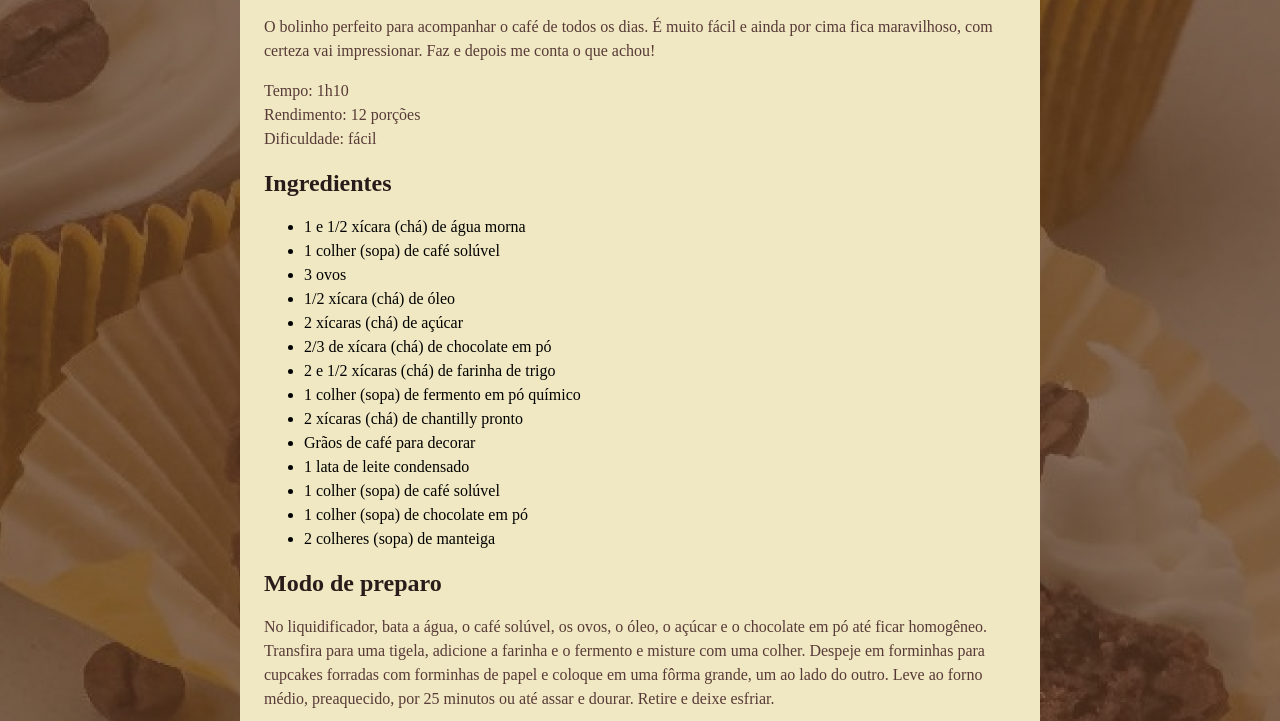
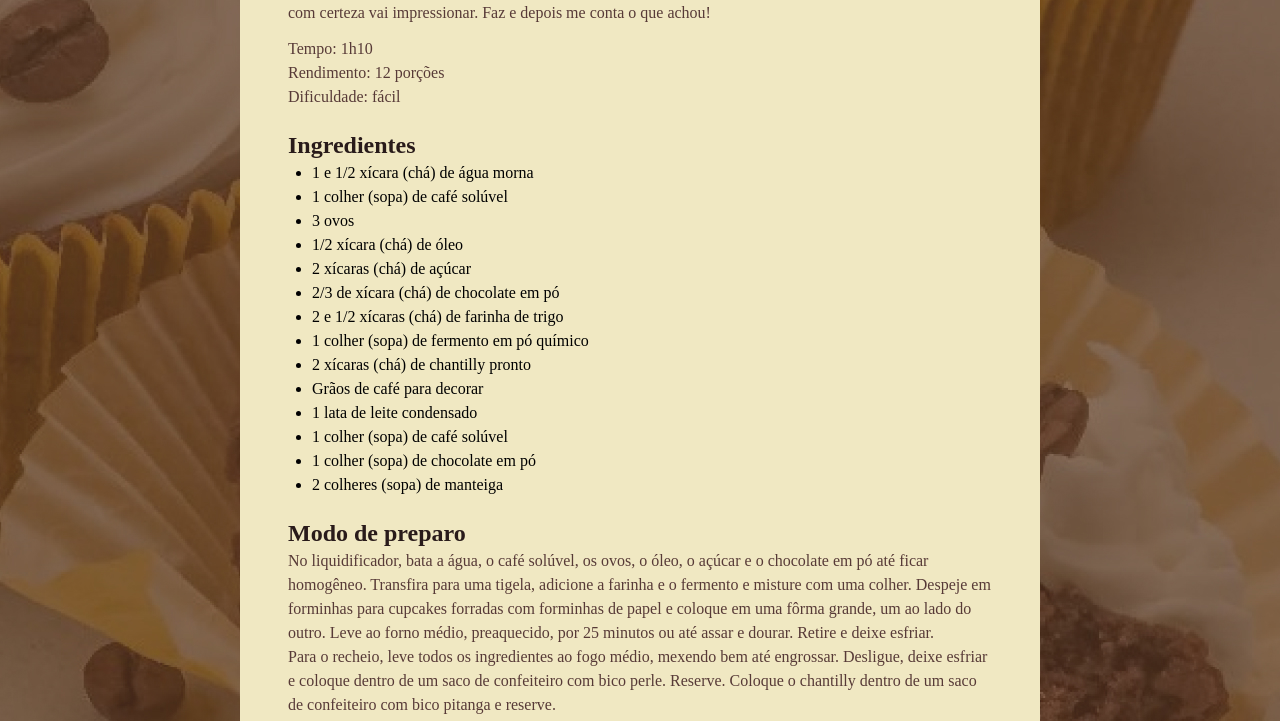
Before and after one commit to deividsantos18/projeto-receitas, a plain HTML site: page index.html in a window 1280 px wide. Shown: the part 586-1307 px from the top of the page. Drawn offline with Linux system fonts and the light colour scheme; a web font is replaced by a local one.

Commit message:
trabalhando com espaços

```diff
--- a/style.css
+++ b/style.css
@@ -1,3 +1,8 @@
+* {
+    margin: 0;
+    padding: 0;
+}
+
 :root {
     line-height: 150%;
 }
@@ -19,30 +24,41 @@ img {
     border-radius: 24px;
     margin: 48px auto;
     box-sizing: border-box;
+
 }
-
-/* main {
-    background-color: white;
-    padding: 0px 24px 24px 24px;
-} */
 
 main {
     font-family: "Alice", serif;
     font-weight: 400;
     font-style: normal;
+    padding: 24px;
 }
 
 h1 {
     line-height: 140%;
     font-size: 40px;
     color: #291B1A;
+    margin-bottom: 4px;
 }
 
 h2 {
     font-size: 24px;
     color: #291B1A;
+    padding-bottom: 4px;
 }
 
 p {
     color: #573A37;
 }
+
+.about p + p {
+    margin-top: 12px;
+}
+
+section + section {
+    margin-top: 24px;
+}
+
+ul {
+    padding-left: 24px;
+}
```
